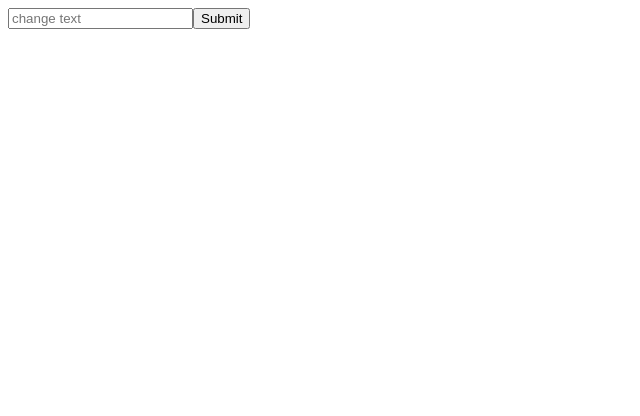
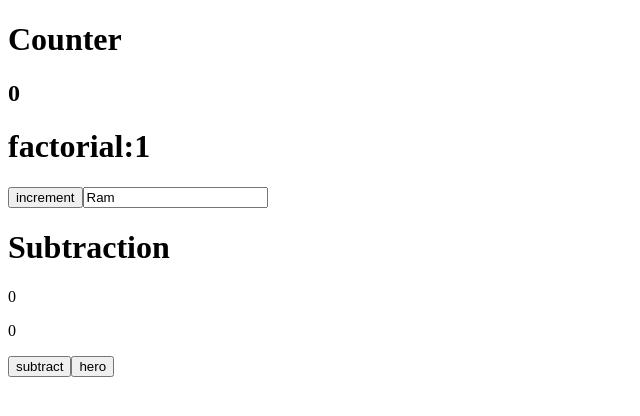
Before and after one commit to Ghanindra/props_statelifting, a React (Vite) app in the folder frontend/crud/: page / in a window 1280 px wide. Shown: the top 416 px of the page, without its empty margins (0-640 px from the left). Built offline with nearby package versions, Linux system fonts and the light colour scheme.

Commit message:
learned useffect,usememo,usecallbacks,react.memo and its internal working

```diff
--- a/frontend/crud/src/App.jsx
+++ b/frontend/crud/src/App.jsx
@@ -71,17 +71,113 @@
 // export default App
 
 
-import React, { useState } from 'react'
-import Inputbox from './components/props_statinglifting/Inputbox'
-import Textpreview from './components/Textpreview'
+// import React from 'react'
+// // import Useeffect from './components/Useeffect'
+// import Clock from './components/Clock'
+// const App = () => {
+//   return (
+//     // <div><Useeffect/></div>
+//     <div><Clock/></div>
+//   )
+// }
+
+// export default App
+
+
+
+
+
+
+
+
+
+import React from 'react'
+import Counter from './memo/Counter'
 const App = () => {
-  const[text,setText]=useState("")
   return (
     <div>
-    <Inputbox changeText={setText}/>
-    <Textpreview text={text}/>
+      <Counter/>
     </div>
   )
 }
 
 export default App
+
+
+
+
+
+
+
+
+
+
+
+
+
+
+
+
+
+
+
+
+
+
+
+
+
+
+
+
+
+
+
+
+
+
+
+
+
+
+
+
+
+
+
+
+
+
+
+
+
+
+
+
+
+
+
+
+
+
+
+
+
+
+
+
+
+// import React, { useState } from 'react'
+// import Inputbox from './components/props_statinglifting/Inputbox'
+// import Textpreview from './components/Textpreview'
+// const App = () => {
+//   const[text,setText]=useState("")
+//   return (
+//     <div>
+//     <Inputbox changeText={setText}/>
+//     <Textpreview text={text}/>
+//     </div>
+//   )
+// }
+
+// export default App
--- /dev/null
+++ b/frontend/crud/src/components/Clock.jsx
@@ -0,0 +1,70 @@
+
+
+// import React ,{useState,useRef} from 'react'
+
+// const Clock = () => {
+//     const[time,setTime]=useState(new Date().toLocaleTimeString());
+
+// const intervalRef=useRef()
+//     // useEffect(() => {
+//     // const id=setInterval(() => {
+//     //     setTime(new Date().toLocaleTimeString())
+//     // }, 1000);
+//     // const stop=setTimeout(() => {
+//     //     clearInterval(id)
+//     // }, 10000);
+//     //   return () => {
+//     //     clearInterval(id)
+//     //     clearTimeout(stop)
+//     //   }
+//     // },[])
+//     console.log(time);
+//     const startTime=(()=>{
+//         if(intervalRef.current) return;
+//      intervalRef.current=setInterval(() => {
+//         setTime(new Date().toLocaleTimeString())
+//     }, 1000);
+
+//     })
+//     const stop=(()=>{
+
+//          clearInterval(intervalRef.current)
+//          intervalRef.current=null;
+//     })
+//     return(
+//     <div>
+//         {time}
+//         <button onClick={startTime}>start</button>
+//         <button onClick={stop}>stop</button>
+//     </div>
+//   )
+// }
+
+// export default Clock
+
+
+import React,{useState,useEffect} from 'react'
+
+const Clock = () => {
+    const[time,setTime]=useState(new Date().toLocaleTimeString())
+    const[input,setInput]=useState(2000)
+    useEffect(() => {
+
+        const id=setInterval(() => {
+         setTime(new Date().toLocaleTimeString())
+        }, input);
+
+      return () => {
+     clearInterval(id)
+      }
+    }, [input])
+
+  return (
+    <div>
+        <h1>{time}</h1>
+        <input type="number" value={input} onChange={(e)=>setInput(Number(e.target.value))}></input>
+    </div>
+  )
+}
+
+export default Clock
--- /dev/null
+++ b/frontend/crud/src/components/Useeffect.jsx
@@ -0,0 +1,126 @@
+// import React, { useState ,useEffect} from 'react'
+
+// const Useeffect = () => {
+//     const[count,setCount]=useState(0)
+//     const[intervalId,setIntervalId]=useState(null)
+//     useEffect(() => {
+//     const interval=setInterval(()=>{
+//  setCount(c=>c+1)
+//     },1000)
+//     setIntervalId(interval)
+
+//       return () =>clearInterval(interval)
+//     }, [])
+//     const stopCount=(()=>{
+//       clearInterval(intervalId)
+//        setIntervalId(null);
+//     })
+//     const start=(()=>{
+
+//     })
+//   return (
+//     <div>
+// <h2>{count}</h2>
+// <button onClick={stopCount}>stop</button>
+// <button onClick={start}>start</button>
+
+//     </div>
+//   )
+// }
+
+// export default Useeffect
+
+
+// import React, { useState } from 'react'
+
+// const Useeffect = () => {
+// const[count,setCount]=useState(0)
+
+//   const counter=(()=>{
+// setCount(prev=>prev+1)
+//   })
+//   return (
+//     <div>
+//       <p>{count}</p>
+//       <button onClick={counter}>count</button>
+//     </div>
+//   )
+// }
+
+// export default Useeffect
+// import React from 'react';
+// function UseEffect() {
+//   const [count, setCount] = React.useState(0);
+//     // console.log(count);
+//   function handleClick() {
+
+//       console.log("Before update:", count);
+//     setCount(count + 1);
+//       console.log("After first setCount:", count);
+//     setCount(count + 1);
+//       console.log("After second setCount:", count); //
+//     setCount(count + 1);
+//       console.log("After third setCount:", count); //
+//     // setCount(prev=>prev+1)
+//     // setCount(prev=>prev+1)
+//     // setCount(prev=>prev+1)
+//   }
+//   console.log(count);
+
+
+//   return (
+//     <div>
+//       <p>{count}</p>
+//       <button onClick={handleClick}>Increment</button>
+//     </div>
+//   );
+// }
+// export default UseEffect
+
+import React,{useState,useEffect} from 'react'
+const Useeffect = () => {
+const[apis,setApis]=useState([])
+const[count,setCount]=useState(10)
+const [loading, setLoading] = useState(true);
+
+
+
+
+  useEffect(() => {
+      let api=`https://dogapi.dog/api/v1/facts?number=${count}`
+    const fetchapi=async()=>{
+    const res= await fetch(api)
+    const data=await res.json()
+    console.log(data);
+
+   setApis(data.facts)
+   setLoading(false)
+
+  }
+  fetchapi()
+  }, [count])
+
+
+  return (
+    <div>
+  {loading && <p>Loading...</p>}
+
+{/* {apis.map(dog=>(
+  <div key={dog}>
+    <li>dog</li>
+    </div>
+))} */}
+<input type="number" value={count} onChange={(e)=>setCount(e.target.value)} />
+{apis.map((dog)=>(
+
+  <ul key={dog}>
+    <li>{dog}</li>
+  </ul>
+
+))}
+
+    </div>
+  )
+}
+
+export default Useeffect
--- /dev/null
+++ b/frontend/crud/src/memo/Counter.jsx
@@ -0,0 +1,42 @@
+import React, { useState,useMemo, useCallback } from 'react'
+import Subtraction from '../memo/Subtraction'
+const Counter = () => {
+    const[count,setCount]=useState(0)
+  const[name,setName]=useState("Ram")
+
+    const add=(()=>{
+        setCount(prev=>prev+1)
+    })
+
+    // use memo is use to prevent from rerender and only rerender when its dependency change ,it save memory and user interface is smooth
+const factorial= useMemo(()=>{
+console.log("calculating factorial");
+        let result=1;
+        for(let i=1;i<=count;i++){
+            result*=i;
+        }
+        return result;
+},[count])
+
+      const hero=useCallback(()=>{
+  console.log("Button clicked");
+      },[])
+
+
+
+  return (
+    <div>
+        <h1>Counter</h1>
+        <h2>{count}</h2>
+        <h2>{hero}</h2>
+        <h1>factorial:{factorial}</h1>
+        <button onClick={add}>increment</button>
+       <input type="text" value={name} onChange={(e)=>setName(e.target.value)}/>
+
+        <Subtraction count={0} hero={hero}/>
+        {/* <Subtraction count={0} /> */}
+    </div>
+  )
+}
+
+export default Counter
--- /dev/null
+++ b/frontend/crud/src/memo/Subtraction.jsx
@@ -0,0 +1,25 @@
+import React,{useState} from 'react'
+//React.memo is used to prevent unneccessary rerender of child componentts if props is unchange
+const Subtraction =React.memo(({count,hero})=>{
+const[sub,setSub]=useState(0)
+    const subtract=(()=>{
+        setSub(prev=>prev-1)
+    })
+    console.log("rerender");
+
+
+    return (
+    <div>
+        <h1>Subtraction</h1>
+        <p>{count}</p>
+        <p>{sub}</p>
+        <button onClick={subtract}>subtract</button>
+        <button onClick={hero}>hero</button>
+    </div>
+  )
+})
+
+
+
+
+export default Subtraction
```
Also changed, not shown: 1 other file (tests, documents, lock files or other folders).
